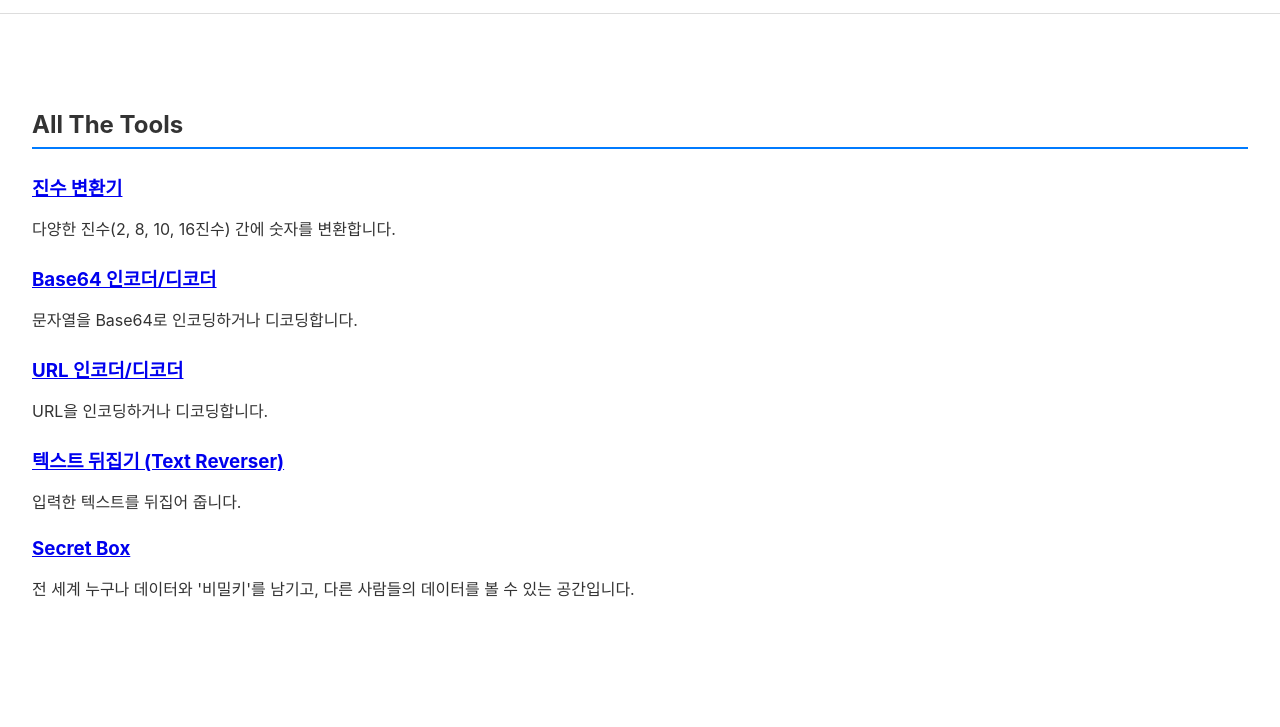
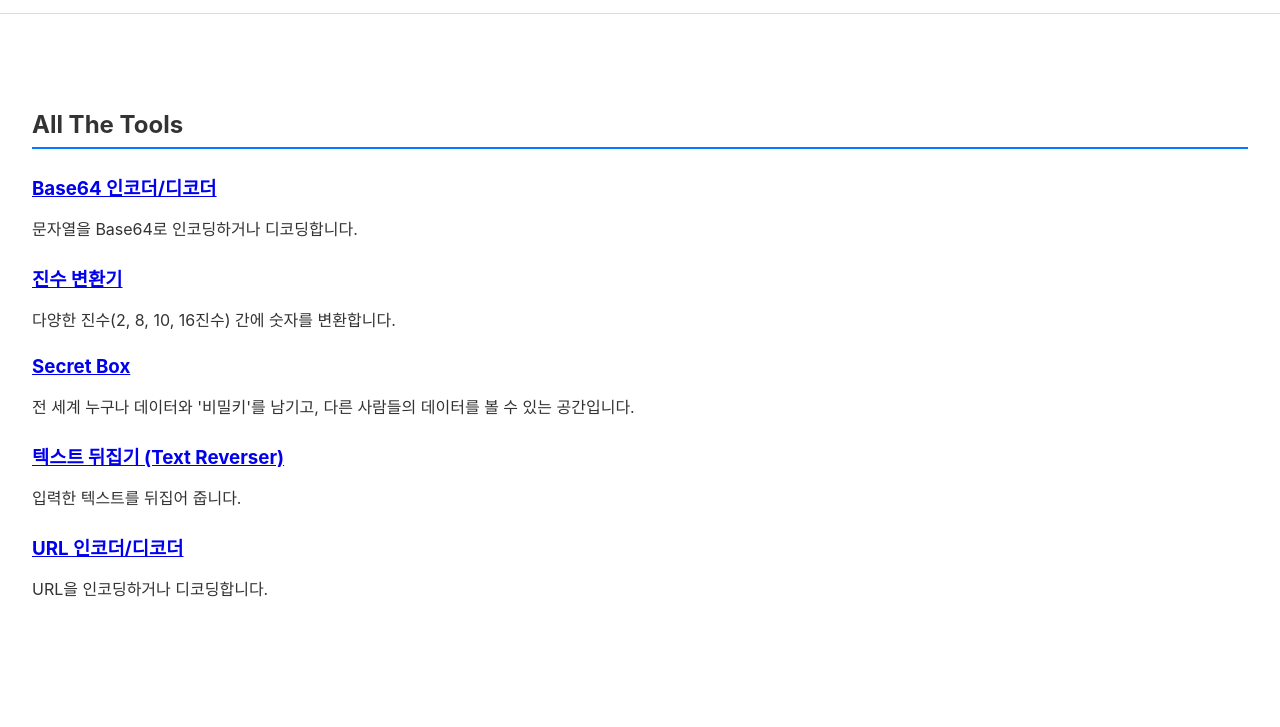
Before and after one commit to RuKi08/RuKi08.github.io, a plain HTML site: page tools/index.html in a window 1280 px wide. Shown: the part 73-800 px from the top of the page. Drawn offline with Linux system fonts and the light colour scheme.

Commit message:
모듈 정리 및 기능 개선: Secret Box, Text Reverser, URL Encoder/Decoder, 진수 변환기 추가 및 테마 초기화 기능 통합

```diff
--- a/assets/js/modules/secretbox.js
+++ /dev/null
@@ -1,76 +0,0 @@
-import { db } from '../firebase-config.js';
-import { collection, addDoc, query, orderBy, getDocs, serverTimestamp } from "https://www.gstatic.com/firebasejs/12.4.0/firebase-firestore.js";
-
-export function initSecretBox() {
-    if (!db) {
-        console.error("Firestore DB 객체를 찾을 수 없습니다. firebase-config.js를 확인하세요.");
-        // Firebase가 초기화되지 않았다면 SecretBox 기능 비활성화
-        const saveBtn = document.getElementById('save-secret');
-        const loadBtn = document.getElementById('load-secrets');
-        if(saveBtn) saveBtn.disabled = true;
-        if(loadBtn) loadBtn.disabled = true;
-        return;
-    }
-
-    const secretDataInput = document.getElementById('secret-data');
-    const secretKeyInput = document.getElementById('secret-key');
-    const saveSecretBtn = document.getElementById('save-secret');
-    const loadSecretsBtn = document.getElementById('load-secrets');
-    const secretList = document.getElementById('secret-list');
-
-    if (!saveSecretBtn) return; // SecretBox 섹션이 없을 경우 중단
-
-    saveSecretBtn.addEventListener('click', async () => {
-        const data = secretDataInput.value;
-        const key = secretKeyInput.value;
-
-        if (!data) {
-            alert('데이터를 입력해주세요.');
-            return;
-        }
-        if (!key) {
-            alert('비밀키를 입력해주세요.');
-            return;
-        }
-
-        try {
-            const docRef = await addDoc(collection(db, 'secrets'), {
-                data: data,
-                key: key,
-                timestamp: serverTimestamp()
-            });
-            alert('데이터가 성공적으로 저장되었습니다! 문서 ID: ' + docRef.id);
-            secretDataInput.value = '';
-            secretKeyInput.value = '';
-            loadSecretsBtn.click();
-        } catch (e) {
-            console.error("데이터 저장 중 오류 발생: ", e);
-            alert('데이터 저장에 실패했습니다. 콘솔을 확인하세요.');
-        }
-    });
-
-    loadSecretsBtn.addEventListener('click', async () => {
-        secretList.innerHTML = '';
-
-        try {
-            const q = query(collection(db, 'secrets'), orderBy('timestamp', 'desc'));
-            const querySnapshot = await getDocs(q);
-
-            if (querySnapshot.empty) {
-                secretList.innerHTML = '<li>아직 저장된 비밀 데이터가 없습니다.</li>';
-                return;
-            }
-
-            querySnapshot.forEach((doc) => {
-                const secret = doc.data();
-                const listItem = document.createElement('li');
-                listItem.textContent = secret.data;
-                secretList.appendChild(listItem);
-            });
-            alert('데이터를 성공적으로 불러왔습니다.');
-        } catch (e) {
-            console.error("데이터 로드 중 오류 발생: ", e);
-            alert('데이터 로드에 실패했습니다. 콘솔을 확인하세요.');
-        }
-    });
-}
--- a/assets/js/modules/theme.js
+++ b/assets/js/modules/theme.js
@@ -1,5 +1,6 @@
-export function initThemeToggle() {
+export function initTheme() {
     const themeToggle = document.getElementById('theme-toggle');
+    if (!themeToggle) return;
 
     const applyTheme = (theme) => {
         if (theme === 'dark') {
--- a/assets/js/modules/tools.js
+++ /dev/null
@@ -1,12 +0,0 @@
-export function initTextReverser() {
-    const textReverserBtn = document.getElementById('text-reverser-btn');
-    if (!textReverserBtn) return;
-
-    textReverserBtn.addEventListener('click', () => {
-        const input = document.getElementById('text-reverser-input');
-        const output = document.getElementById('text-reverser-output');
-        if (input && output) {
-            output.textContent = input.value.split('').reverse().join('');
-        }
-    });
-}
--- a/assets/js/script.js
+++ b/assets/js/script.js
@@ -1,11 +1,7 @@
 import { initNavigation } from './modules/navigation.js';
-import { initThemeToggle } from './modules/theme.js';
-import { initTextReverser } from './modules/tools.js';
-import { initSecretBox } from './modules/secretbox.js';
+import { initTheme } from './modules/theme.js';
 
 document.addEventListener('DOMContentLoaded', () => {
     initNavigation();
-    initThemeToggle();
-    initTextReverser();
-    initSecretBox();
+    initTheme();
 });
--- /dev/null
+++ b/tools/base64-encoder-decoder/tool.json
@@ -0,0 +1,5 @@
+{
+  "name": "Base64 인코더/디코더",
+  "description": "문자열을 Base64로 인코딩하거나 디코딩합니다.",
+  "icon": "fa-solid fa-shield-halved"
+}
--- a/tools/index.html
+++ b/tools/index.html
@@ -5,8 +5,6 @@
     <meta name="viewport" content="width=device-width, initial-scale=1.0">
     <title>나의 모든 것 - Tools</title>
     <link rel="stylesheet" href="../assets/css/style.css">
-    <script src="../assets/js/firebase-config.js" type="module"></script>
-    <script src="../assets/js/script.js" type="module" defer></script>
 </head>
 <body>
     <header>
@@ -24,27 +22,45 @@
     <main>
         <section id="tools-list" class="page-section active">
             <h2>All The Tools</h2>
-            <div class="tool-item">
-                <h3><a href="/tools/number-base-converter">진수 변환기</a></h3>
-                <p>다양한 진수(2, 8, 10, 16진수) 간에 숫자를 변환합니다.</p>
-            </div>
-            <div class="tool-item">
-                <h3><a href="/tools/base64-encoder-decoder">Base64 인코더/디코더</a></h3>
-                <p>문자열을 Base64로 인코딩하거나 디코딩합니다.</p>
-            </div>
-            <div class="tool-item">
-                <h3><a href="/tools/url-encoder-decoder">URL 인코더/디코더</a></h3>
-                <p>URL을 인코딩하거나 디코딩합니다.</p>
-            </div>
-            <div class="tool-item">
-                <h3><a href="/tools/text-reverser">텍스트 뒤집기 (Text Reverser)</a></h3>
-                <p>입력한 텍스트를 뒤집어 줍니다.</p>
-            </div>
-            <div class="tool-item">
-                <h3><a href="/tools/secret-box">Secret Box</a></h3>
-                <p>전 세계 누구나 데이터와 '비밀키'를 남기고, 다른 사람들의 데이터를 볼 수 있는 공간입니다.</p>
-            </div>
+            <div id="tool-items-container"></div>
         </section>
     </main>
+
+    <script type="module">
+        import { initTheme } from '../assets/js/modules/theme.js';
+        initTheme();
+
+        async function fetchTools() {
+            const toolItemsContainer = document.getElementById('tool-items-container');
+            const toolDirs = ['base64-encoder-decoder', 'number-base-converter', 'secret-box', 'text-reverser', 'url-encoder-decoder'];
+
+            for (const dir of toolDirs) {
+                try {
+                    const response = await fetch(`./${dir}/tool.json`);
+                    const tool = await response.json();
+
+                    const toolItem = document.createElement('div');
+                    toolItem.className = 'tool-item';
+
+                    const toolLink = document.createElement('h3');
+                    const link = document.createElement('a');
+                    link.href = `./${dir}`;
+                    link.textContent = tool.name;
+                    toolLink.appendChild(link);
+
+                    const toolDescription = document.createElement('p');
+                    toolDescription.textContent = tool.description;
+
+                    toolItem.appendChild(toolLink);
+                    toolItem.appendChild(toolDescription);
+                    toolItemsContainer.appendChild(toolItem);
+                } catch (error) {
+                    console.error(`Error fetching tool data for ${dir}:`, error);
+                }
+            }
+        }
+
+        fetchTools();
+    </script>
 </body>
 </html>
--- /dev/null
+++ b/tools/number-base-converter/tool.json
@@ -0,0 +1,5 @@
+{
+  "name": "진수 변환기",
+  "description": "다양한 진수(2, 8, 10, 16진수) 간에 숫자를 변환합니다.",
+  "icon": "fa-solid fa-calculator"
+}
--- /dev/null
+++ b/tools/secret-box/tool.json
@@ -0,0 +1,5 @@
+{
+  "name": "Secret Box",
+  "description": "전 세계 누구나 데이터와 '비밀키'를 남기고, 다른 사람들의 데이터를 볼 수 있는 공간입니다.",
+  "icon": "fa-solid fa-box-archive"
+}
--- /dev/null
+++ b/tools/text-reverser/tool.json
@@ -0,0 +1,5 @@
+{
+  "name": "텍스트 뒤집기 (Text Reverser)",
+  "description": "입력한 텍스트를 뒤집어 줍니다.",
+  "icon": "fa-solid fa-retweet"
+}
--- /dev/null
+++ b/tools/url-encoder-decoder/tool.json
@@ -0,0 +1,5 @@
+{
+  "name": "URL 인코더/디코더",
+  "description": "URL을 인코딩하거나 디코딩합니다.",
+  "icon": "fa-solid fa-link"
+}
```
Also changed, not shown: tools/base64-encoder-decoder/index.html (+4 -5 lines), tools/number-base-converter/index.html (+4 -5 lines), tools/secret-box/index.html (+83 -1 lines), tools/text-reverser/index.html (+19 -1 lines), tools/url-encoder-decoder/index.html (+4 -5 lines).
